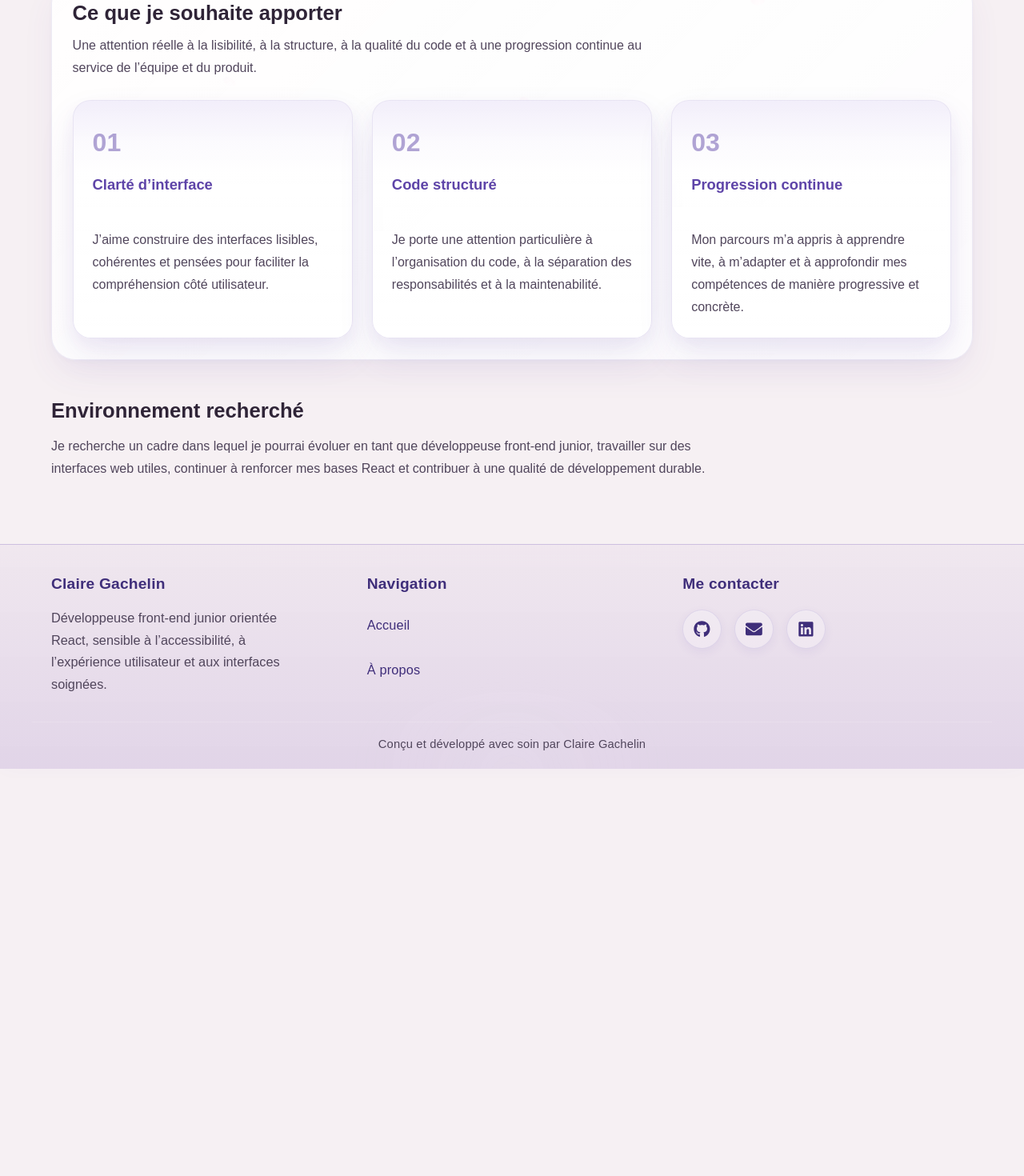
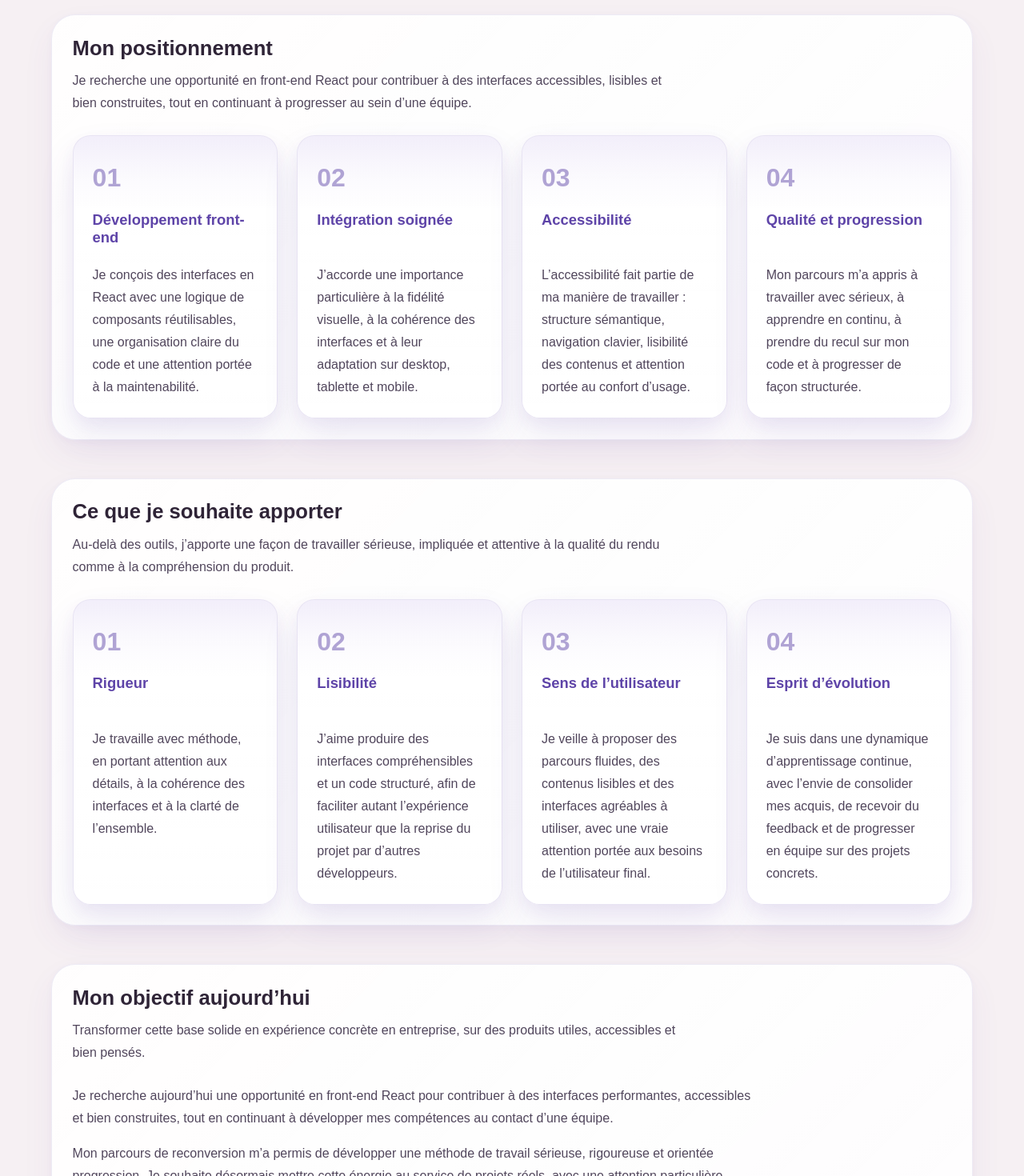
Before and after one commit to Ma-Eum/Portfolio-claire, a React (Vite) app: page /about in a window 1280 px wide. Shown: the part 452-1922 px from the top of the page at 80% size. Before the commit the page ends 1413 px from the top, so only its background shows below. Built offline with nearby package versions, Linux system fonts and the light colour scheme.

Commit message:
feat(about): optimise le contenu pour renforcer le positionnement recruteur et la valeur ajoutée

```diff
--- a/src/pages/About/About.jsx
+++ b/src/pages/About/About.jsx
@@ -1,20 +1,24 @@
-import SakuraPetals from '../../components/SakuraPetals/SakuraPetals'
 import './About.scss'
 
 function About() {
   return (
-    <main id="main-content" className="about">
-      <SakuraPetals />
-
+    <div className="about">
       <div className="container about__container">
-        <section className="about__intro">
-          <h1 className="about__title">À propos</h1>
+        <section className="about__intro" aria-labelledby="about-title">
+          <h1 id="about-title" className="about__title">
+            À propos
+          </h1>
 
           <p className="about__text">
             Après une reconversion dans le développement web, j’ai construit un parcours
             orienté front-end à travers des projets professionnalisants en HTML, CSS,
-            JavaScript, React, consommation d’API, débogage, tests et migration
-            d’applications.
+            JavaScript et React.
+          </p>
+
+          <p className="about__text">
+            J’ai développé des compétences en intégration, consommation d’API, débogage,
+            tests et refactor, avec une attention particulière portée à la lisibilité du
+            code, à l’expérience utilisateur et à l’accessibilité.
           </p>
 
           <p className="about__text">
@@ -25,59 +29,159 @@ function About() {
           </p>
         </section>
 
-        <section className="about__section about__section--contribution">
+        <section
+          className="about__section"
+          aria-labelledby="about-positioning-title"
+        >
           <div className="about__panel">
             <div className="about__panel-header">
-              <h2 className="about__section-title">Ce que je souhaite apporter</h2>
+              <h2 id="about-positioning-title" className="about__section-title">
+                Mon positionnement
+              </h2>
 
               <p className="about__panel-intro">
-                Une attention réelle à la lisibilité, à la structure, à la qualité du code
-                et à une progression continue au service de l’équipe et du produit.
+                Je recherche une opportunité en front-end React pour contribuer à des
+                interfaces accessibles, lisibles et bien construites, tout en continuant à
+                progresser au sein d’une équipe.
               </p>
             </div>
 
             <div className="about__grid">
               <article className="about__card">
                 <p className="about__card-number">01</p>
-                <h3 className="about__card-title">Clarté d’interface</h3>
+                <h3 className="about__card-title">Développement front-end</h3>
                 <p className="about__card-text">
-                  J’aime construire des interfaces lisibles, cohérentes et pensées pour
-                  faciliter la compréhension côté utilisateur.
+                  Je conçois des interfaces en React avec une logique de composants
+                  réutilisables, une organisation claire du code et une attention portée à
+                  la maintenabilité.
                 </p>
               </article>
 
               <article className="about__card">
                 <p className="about__card-number">02</p>
-                <h3 className="about__card-title">Code structuré</h3>
+                <h3 className="about__card-title">Intégration soignée</h3>
                 <p className="about__card-text">
-                  Je porte une attention particulière à l’organisation du code, à la
-                  séparation des responsabilités et à la maintenabilité.
+                  J’accorde une importance particulière à la fidélité visuelle, à la
+                  cohérence des interfaces et à leur adaptation sur desktop, tablette et
+                  mobile.
                 </p>
               </article>
 
               <article className="about__card">
                 <p className="about__card-number">03</p>
-                <h3 className="about__card-title">Progression continue</h3>
+                <h3 className="about__card-title">Accessibilité</h3>
                 <p className="about__card-text">
-                  Mon parcours m’a appris à apprendre vite, à m’adapter et à approfondir
-                  mes compétences de manière progressive et concrète.
+                  L’accessibilité fait partie de ma manière de travailler : structure
+                  sémantique, navigation clavier, lisibilité des contenus et attention
+                  portée au confort d’usage.
+                </p>
+              </article>
+
+              <article className="about__card">
+                <p className="about__card-number">04</p>
+                <h3 className="about__card-title">Qualité et progression</h3>
+                <p className="about__card-text">
+                  Mon parcours m’a appris à travailler avec sérieux, à apprendre en
+                  continu, à prendre du recul sur mon code et à progresser de façon
+                  structurée.
                 </p>
               </article>
             </div>
           </div>
         </section>
 
-        <section className="about__section">
-          <h2 className="about__section-title">Environnement recherché</h2>
+        <section
+          className="about__section"
+          aria-labelledby="about-value-title"
+        >
+          <div className="about__panel">
+            <div className="about__panel-header">
+              <h2 id="about-value-title" className="about__section-title">
+                Ce que je souhaite apporter
+              </h2>
 
-          <p className="about__text">
-            Je recherche un cadre dans lequel je pourrai évoluer en tant que développeuse
-            front-end junior, travailler sur des interfaces web utiles, continuer à
-            renforcer mes bases React et contribuer à une qualité de développement durable.
-          </p>
+              <p className="about__panel-intro">
+                Au-delà des outils, j’apporte une façon de travailler sérieuse, impliquée
+                et attentive à la qualité du rendu comme à la compréhension du produit.
+              </p>
+            </div>
+
+            <div className="about__grid">
+              <article className="about__card">
+                <p className="about__card-number">01</p>
+                <h3 className="about__card-title">Rigueur</h3>
+                <p className="about__card-text">
+                  Je travaille avec méthode, en portant attention aux détails, à la
+                  cohérence des interfaces et à la clarté de l’ensemble.
+                </p>
+              </article>
+
+              <article className="about__card">
+                <p className="about__card-number">02</p>
+                <h3 className="about__card-title">Lisibilité</h3>
+                <p className="about__card-text">
+                  J’aime produire des interfaces compréhensibles et un code structuré,
+                  afin de faciliter autant l’expérience utilisateur que la reprise du
+                  projet par d’autres développeurs.
+                </p>
+              </article>
+
+              <article className="about__card">
+                <p className="about__card-number">03</p>
+                <h3 className="about__card-title">Sens de l’utilisateur</h3>
+                <p className="about__card-text">
+                  Je veille à proposer des parcours fluides, des contenus lisibles et des
+                  interfaces agréables à utiliser, avec une vraie attention portée aux
+                  besoins de l’utilisateur final.
+                </p>
+              </article>
+
+              <article className="about__card">
+                <p className="about__card-number">04</p>
+                <h3 className="about__card-title">Esprit d’évolution</h3>
+                <p className="about__card-text">
+                  Je suis dans une dynamique d’apprentissage continue, avec l’envie de
+                  consolider mes acquis, de recevoir du feedback et de progresser en
+                  équipe sur des projets concrets.
+                </p>
+              </article>
+            </div>
+          </div>
+        </section>
+
+        <section
+          className="about__section"
+          aria-labelledby="about-goal-title"
+        >
+          <div className="about__panel">
+            <div className="about__panel-header">
+              <h2 id="about-goal-title" className="about__section-title">
+                Mon objectif aujourd’hui
+              </h2>
+
+              <p className="about__panel-intro">
+                Transformer cette base solide en expérience concrète en entreprise, sur
+                des produits utiles, accessibles et bien pensés.
+              </p>
+            </div>
+
+            <p className="about__text">
+              Je recherche aujourd’hui une opportunité en front-end React pour contribuer
+              à des interfaces performantes, accessibles et bien construites, tout en
+              continuant à développer mes compétences au contact d’une équipe.
+            </p>
+
+            <p className="about__text">
+              Mon parcours de reconversion m’a permis de développer une méthode de travail
+              sérieuse, rigoureuse et orientée progression. Je souhaite désormais mettre
+              cette énergie au service de projets réels, avec une attention particulière
+              portée à la qualité du rendu, à la lisibilité et à l’expérience
+              utilisateur.
+            </p>
+          </div>
         </section>
       </div>
-    </main>
+    </div>
   )
 }
 
```
